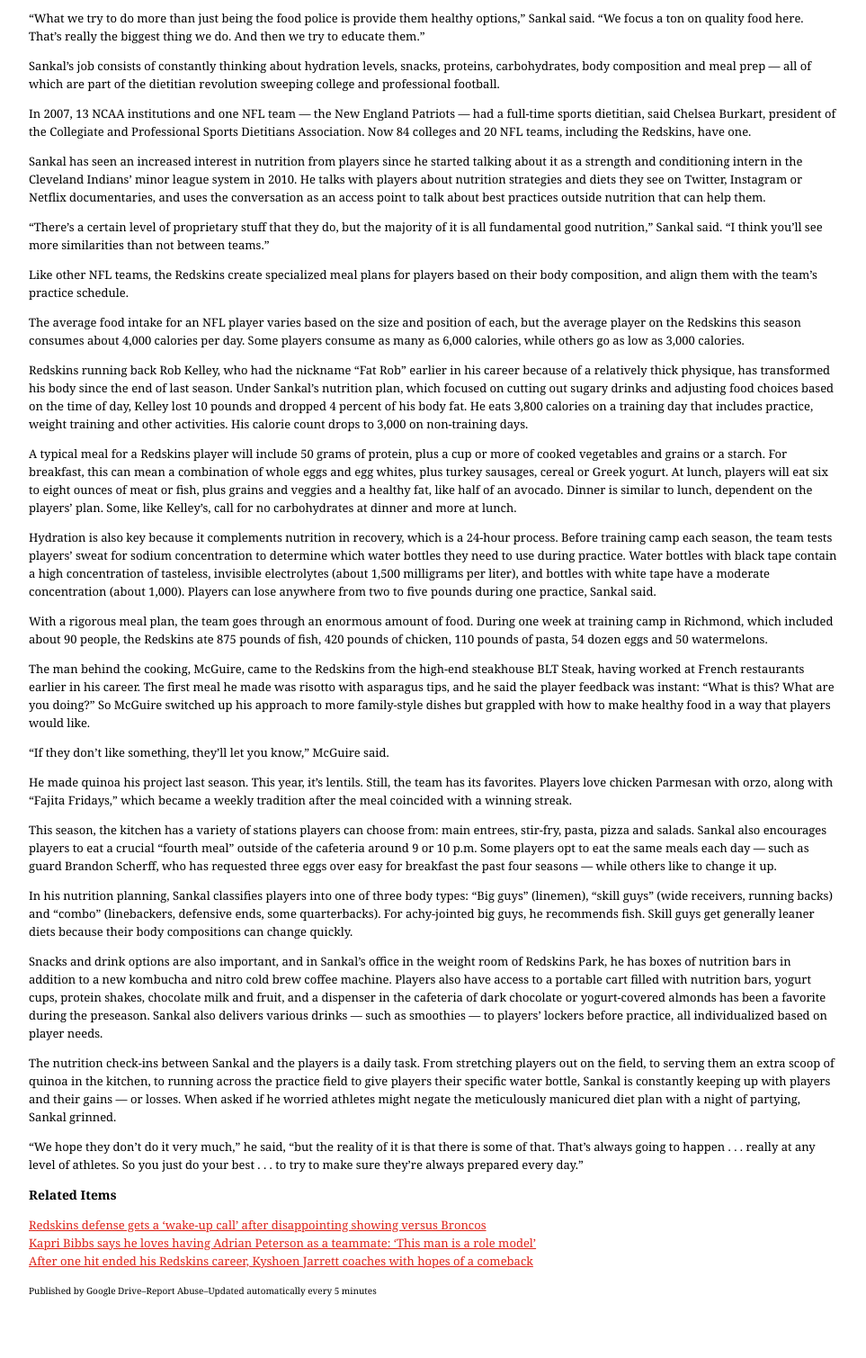
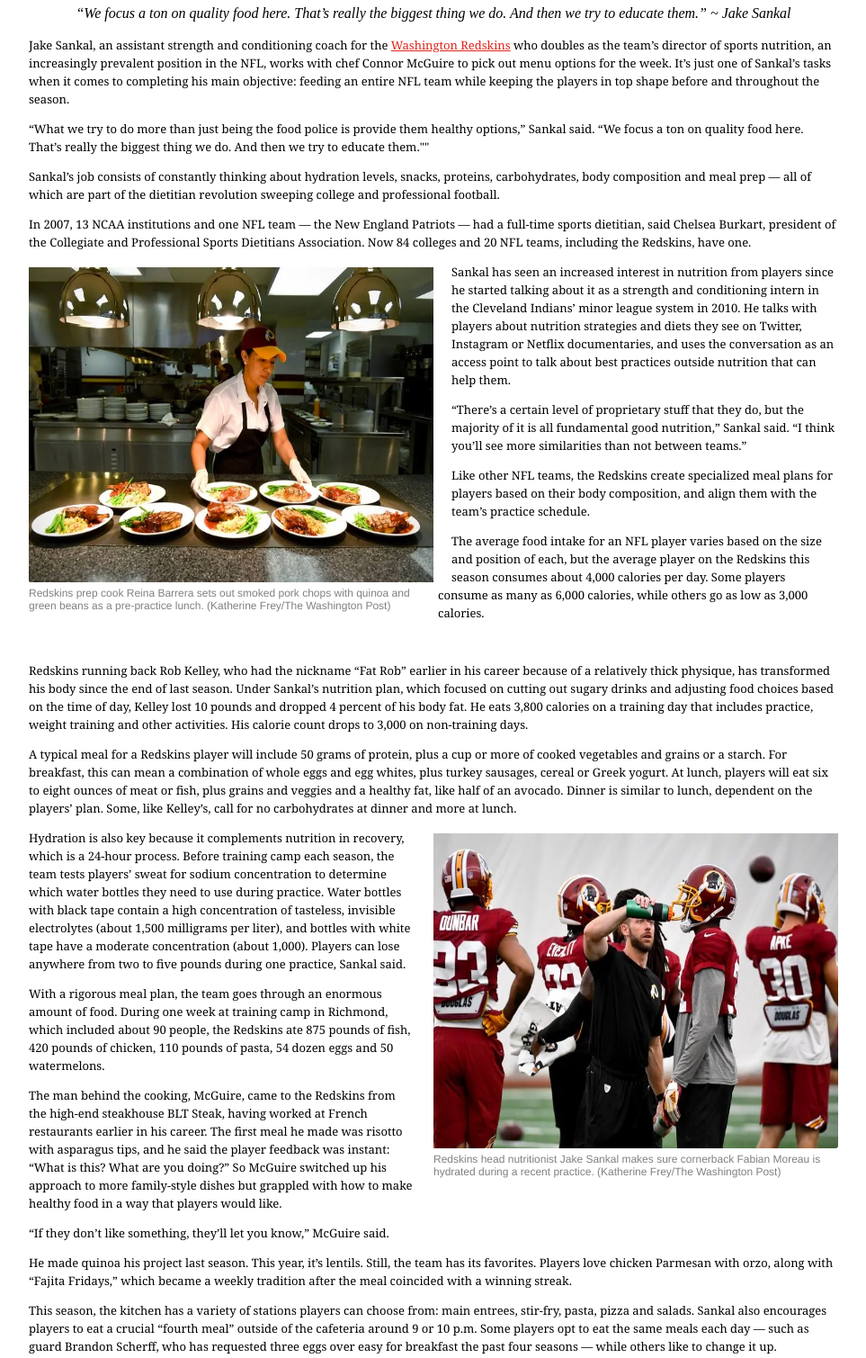
Before and after one commit to nschorchit/Nicolle-Schorchit-JOUR352, a plain HTML site: page NicolleLayout/midterm-review-index.html in a window 1280 px wide. Shown: the part 1061-2570 px from the top of the page at 90% size, without its empty margins (158-1121 px from the left). Before the commit the page ends 2515 px from the top, so only its background shows below. Drawn offline with Linux system fonts and the light colour scheme.

Commit message:
update midterm-review-index.html

```diff
--- a/NicolleLayout/midterm-review-index.html
+++ b/NicolleLayout/midterm-review-index.html
@@ -18,8 +18,8 @@
 
 <!--article image here-->
 
-    <img src="images-midterm-review/redskins-food-image1.jpg" alt="Redskin football player eating lunch in cafeteria" width="750" height="500" class="img1">
-      <figcaption style="width: 750px;font-family:Helvetica;font-size: 12px;color: gray;">Redskins quarterback Alex Smith digs into a training camp lunch of barbecue chicken, mashed sweet potatoes and broccolini. (Katherine Frey/The Washington Post)</figcaption><br>
+    <img src="images-midterm-review/redskins-food-image1.jpg" alt="Redskin football player eating lunch in cafeteria" width="900" height="600" class="img">
+      <figcaption style="width: 900px;font-family:Helvetica;font-size: 12px;color: gray;">Redskins quarterback Alex Smith digs into a training camp lunch of barbecue chicken, mashed sweet potatoes and broccolini. (Katherine Frey/The Washington Post)</figcaption><br>
 
 <!-- Byline starts here-->
   <div id="byline">
@@ -34,11 +34,14 @@
 
 <p>Fresh off a morning walk-through, and just 19 days before their season opener in Arizona, they entered the room filled with 15 large roundtables and 10 wall-mounted televisions. To their left was one of their favorites: a smoothie bar stocked with single-serving bags of frozen fruits, milk options and kale. To the right was a toppings-filled salad bar, next to rows of six different lunch entree options and trays of pizza with thin Greek yogurt crusts.</p>
 
+<div id="blockquote">
+  <blockquote>“We focus a ton on quality food here. That’s really the biggest thing we do. And then we try to educate them.” ~ Jake Sankal</blockquote>
+</div>
 
 <p>Jake Sankal, an assistant strength and conditioning coach for the <a href="https://www.redskins.com/" style="color:#de241a" target=_blank> Washington Redskins</a> who doubles as the team’s director of sports nutrition, an increasingly prevalent position in the NFL, works with chef Connor McGuire to pick out menu options for the week. It’s just one of Sankal’s tasks when it comes to completing his main objective: feeding an entire NFL team while keeping the players in top shape before and throughout the season.</p>
 
 
-<p>“What we try to do more than just being the food police is provide them healthy options,” Sankal said. “We focus a ton on quality food here. That’s really the biggest thing we do. And then we try to educate them.”</p>
+<p>“What we try to do more than just being the food police is provide them healthy options,” Sankal said. “We focus a ton on quality food here. That’s really the biggest thing we do. And then we try to educate them.""</blockquote></p>
 
 
 
@@ -48,8 +51,10 @@
 
 <p>In 2007, 13 NCAA institutions and one NFL team — the New England Patriots — had a full-time sports dietitian, said Chelsea Burkart, president of the Collegiate and Professional Sports Dietitians Association. Now 84 colleges and 20 NFL teams, including the Redskins, have one.</p>
 
+<img src="images-midterm-review/redskins-food-image2.jpg" alt=plates of food in the Redskins cafteria kitchen class="img1">
+    <figcaption style="width: 450px;font-family:Helvetica;font-size: 12px;color: gray; float: left; padding: 5px 5px 10px 0">Redskins prep cook Reina Barrera sets out smoked pork chops with quinoa and green beans as a pre-practice lunch. (Katherine Frey/The Washington Post)</figcaption>
+
 <p>Sankal has seen an increased interest in nutrition from players since he started talking about it as a strength and conditioning intern in the Cleveland Indians’ minor league system in 2010. He talks with players about nutrition strategies and diets they see on Twitter, Instagram or Netflix documentaries, and uses the conversation as an access point to talk about best practices outside nutrition that can help them.</p>
-
 
 <p>“There’s a certain level of proprietary stuff that they do, but the majority of it is all fundamental good nutrition,” Sankal said. “I think you’ll see more similarities than not between teams.”</p>
 
@@ -57,14 +62,15 @@
 <p>Like other NFL teams, the Redskins create specialized meal plans for players based on their body composition, and align them with the team’s practice schedule.</p>
 
 
-<p>The average food intake for an NFL player varies based on the size and position of each, but the average player on the Redskins this season consumes about 4,000 calories per day. Some players consume as many as 6,000 calories, while others go as low as 3,000 calories.</p>
-
+<p>The average food intake for an NFL player varies based on the size and position of each, but the average player on the Redskins this season consumes about 4,000 calories per day. Some players consume as many as 6,000 calories, while others go as low as 3,000 calories.</p><br>
 
 <p>Redskins running back Rob Kelley, who had the nickname “Fat Rob” earlier in his career because of a relatively thick physique, has transformed his body since the end of last season. Under Sankal’s nutrition plan, which focused on cutting out sugary drinks and adjusting food choices based on the time of day, Kelley lost 10 pounds and dropped 4 percent of his body fat. He eats 3,800 calories on a training day that includes practice, weight training and other activities. His calorie count drops to 3,000 on non-training days.</p>
 
 
 <p>A typical meal for a Redskins player will include 50 grams of protein, plus a cup or more of cooked vegetables and grains or a starch. For breakfast, this can mean a combination of whole eggs and egg whites, plus turkey sausages, cereal or Greek yogurt. At lunch, players will eat six to eight ounces of meat or fish, plus grains and veggies and a healthy fat, like half of an avocado. Dinner is similar to lunch, dependent on the players’ plan. Some, like Kelley’s, call for no carbohydrates at dinner and more at lunch.</p>
 
+<img src="images-midterm-review/redskins-food-image3.jpg" alt=plates of food in the Redskins cafteria kitchen class="image2">
+    <figcaption style="width: 450px;font-family:Helvetica;font-size: 12px;color: gray; float: right; padding: 5px 0 5px 5px">Redskins head nutritionist Jake Sankal makes sure cornerback Fabian Moreau is hydrated during a recent practice. (Katherine Frey/The Washington Post)</figcaption>
 
 <p>Hydration is also key because it complements nutrition in recovery, which is a 24-hour process. Before training camp each season, the team tests players’ sweat for sodium concentration to determine which water bottles they need to use during practice. Water bottles with black tape contain a high concentration of tasteless, invisible electrolytes (about 1,500 milligrams per liter), and bottles with white tape have a moderate concentration (about 1,000). Players can lose anywhere from two to five pounds during one practice, Sankal said.</p>
 
--- a/NicolleLayout/midterm-review-stylesheet.css
+++ b/NicolleLayout/midterm-review-stylesheet.css
@@ -3,6 +3,17 @@
   margin:0 auto;
 }
 
+#byline {
+  font-family: Helvetica, sans-serif;
+  font-size: 14px;
+  font-style: italic;
+  line-height: 20px;
+}
+
+#blockquote {
+  text-align: center;
+  font-style: italic;
+}
 .banner {
   width:100%;
 }
@@ -12,21 +23,30 @@ h1 {
   font-weight: bold;
 }
 
+.img {
+  border-radius: 2px;
+}
 .img1 {
   border-radius: 2px;
+  float: left;
+  padding: 5px 20px 0 0px;
+  width: 450px;
+  height: 350px;
+}
+
+.image2 {
+  border-radius: 3px;
+  float: right;
+  padding: 5px 0 0 20px;
+  width: 450px;
+  height: 350px;
+}
 
 .figcap1 {
   font-family:Helvetica;
   font-size: 12px;
   color: gray;
   width: 750px;
-}
-}
-#byline {
-  font-family: Helvetica, sans-serif;
-  font-size: 14px;
-  font-style: italic;
-  line-height: 20px;
 }
 
 p {
```
